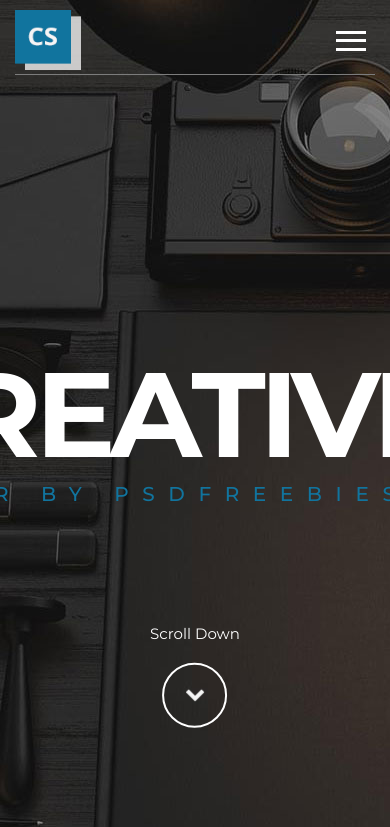
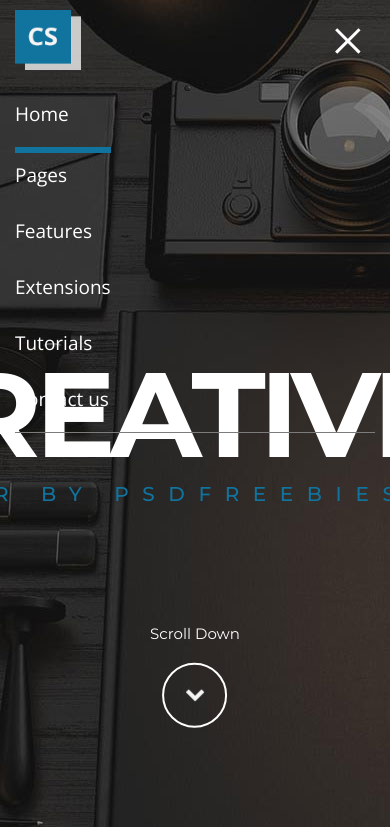
Before and after one commit to dmitriyolari/new-project, a website: page index.html in a window 390 px wide. Both pictures are taken after a click on the button "Menu". Shown: the top 827 px of the page. Drawn offline with nearby package versions, Linux system fonts and the light colour scheme.

Commit message:
customize burger-toggle transform nav to burger-menu

```diff
--- a/index.html
+++ b/index.html
@@ -17,20 +17,20 @@
 <main>
 <header class="header">
     <div class="container">
-        <div class="header_inner">
-            <a class="header_logo" href="#">
+        <div class="header_inner" id="header-inner">
+            <a class="header_logo" href="index.html">
                 <img src="img/logos/logo.png" alt="">
             </a>
             <nav class="nav">
-                <ul class="nav-map">
+                <ul class="nav-map" id="nav-map">
                     <li class="active">
-                        <a class="nav-link" href="#">Home</a>
+                        <a class="nav-link" href="#" data-scroll="#home">Home</a>
                     </li>
                     <li>
                         <a class="nav-link" href="#">Pages</a>
                     </li>
                     <li>
-                        <a class="nav-link" href="#">Features</a>
+                        <a class="nav-link" href="#" data-scroll="#features">Features</a>
                     </li>
                     <li>
                         <a class="nav-link" href="#">Extensions</a>
@@ -39,7 +39,7 @@
                         <a class="nav-link" href="#">Tutorials</a>
                     </li>
                     <li>
-                        <a class="nav-link" href="#">Contact us</a>
+                        <a class="nav-link" href="#" data-scroll="#contact-us">Contact us</a>
                     </li>
                 </ul>
                 <ul class="nav-social">
@@ -64,7 +64,7 @@
     </div><!-- /.container -->
 </header>
     <!-- Intro -->
-    <div class="intro">
+    <div class="intro" id="home">
         <div class="container">
             <div class="intro_inner">
                 <h1 class="intro_title">Creatives</h1>
@@ -80,7 +80,7 @@
     </div><!-- /.intro -->
 
     <!-- Features -->
-    <div class="features">
+    <div class="features" id="features">
         <h2 class="features_upper">We Are An Awesome Agency</h2>
         <h1>W</h1>
         <div class="container">
@@ -301,7 +301,7 @@
 <section class="section section-contact">
     <h2 class="section_title">We’d love to hear about your project.</h2>
     <div class="container">
-        <form class="contact" action="/" method="post">
+        <form class="contact" action="/" method="post" id="contact-us">
             <div class="contact_info">
                 <input class="contact_name" type="text" name="contact_name" placeholder="Name">
                 <input class="contact_email" type="email" name="contact_email" placeholder="Email">
@@ -326,5 +326,8 @@
     </div>
 </footer>
 
+<script src="https://ajax.googleapis.com/ajax/libs/jquery/3.5.1/jquery.min.js"></script>
+<script src="js/app.js"></script>
+
 </body>
 </html>
--- /dev/null
+++ b/js/app.js
@@ -0,0 +1,26 @@
+$(function () {
+
+    $("[data-scroll]").on("click", function(event) {
+        event.preventDefault();
+
+        var $this = $(this),
+            blockId = $(this).data('scroll'),
+            blockOffset = $(blockId).offset().top;
+
+        $("#nav-map li").removeClass("active");
+        $this.addClass("active");
+
+        $("html, body").animate({
+            scrollTop: blockOffset
+        }, 500);
+    });
+
+    $("#nav_toggle").on("click", function(event) {
+        event.preventDefault();
+
+        $(this).toggleClass("active");
+        $("#nav-map").toggleClass("active");
+        $("#header-inner").toggleClass("active");
+    })
+
+});
--- a/styles/style.scss
+++ b/styles/style.scss
@@ -56,7 +56,7 @@ header.header {
   .nav-toggle {
     display: none;
 
-    width: 30px;
+    width: 33px;
     padding: 10px 0;
     font-size: 0;
     color: transparent;
@@ -85,10 +85,6 @@ header.header {
     margin: auto;
     transition: background .2s linear;
 
-    .active .nav-toggle_item {
-      background: none;
-    }
-
     &:before, &:after {
       content: "";
       width: 100%;
@@ -108,6 +104,20 @@ header.header {
 
     &:after {
       bottom: -9px;
+    }
+  }
+
+  .nav-toggle.active .nav-toggle_item {
+    background: none;
+
+    &:before {
+      transform-origin: left top;
+      transform: rotate(45deg) translate3d(1px, -5px, 0);
+    }
+
+    &:after {
+      transform-origin: left top;
+      transform: rotate(-45deg) translate3d(-1px, 4px, 0);
     }
   }
 }/* ================= Header */
@@ -957,16 +967,32 @@ footer.copyright {
 }/* media 768px < x < 992px */
 
 @media (max-width: 768px) {
+
   header.header {
     padding: 10px 0;
 
     .nav-toggle {
       display: block;
     }
+
+    .header_inner.active {
+      display: block;
+    }
   }
+
   nav.nav {
-    display: none;
+    justify-content: left;
+
+    .nav-map {
+      display: none;
+    }
+
+    .active {
+      display: flex;
+      flex-direction: column;
+    }
   }
+
 }/* media 576px < x < 768px */
 
 
```
Also changed, not shown: styles/style.css, 1 other file.
